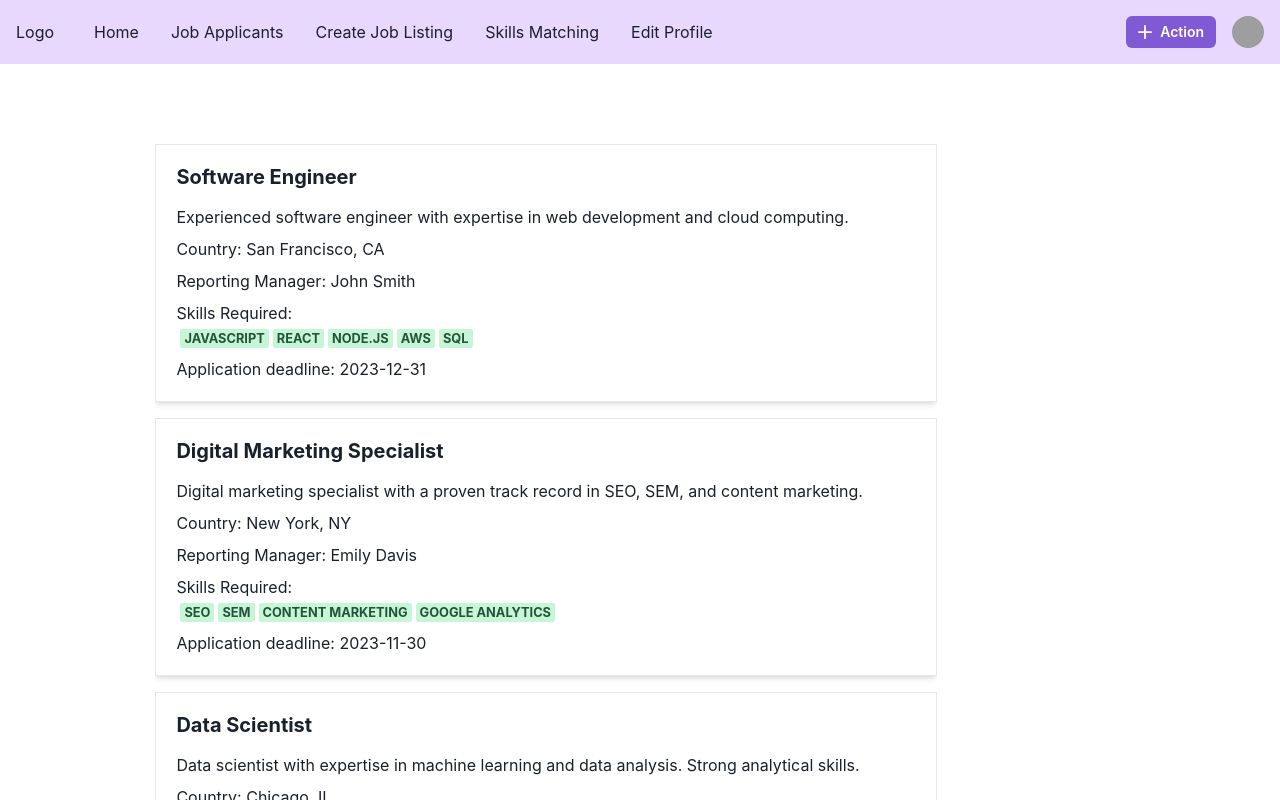
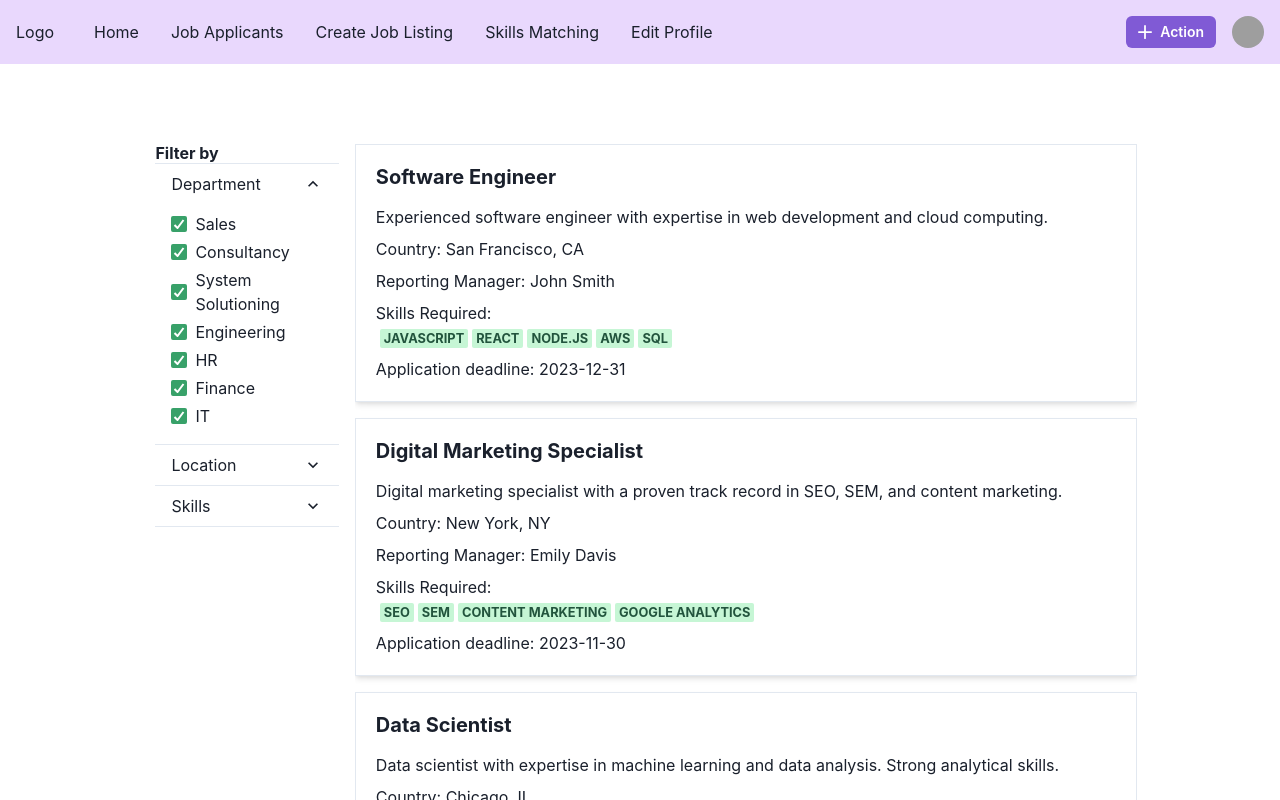
Before and after one commit to boonyeow/SPM2023, a React (Vite) app in the folder sbrb-frontend/: page / in a window 1280 px wide. Shown: the top 800 px of the page. Built offline with nearby package versions, Linux system fonts and the light colour scheme; grey boxes are pictures that could not be loaded.

Commit message:
feat(ui): SPM-25 add filter on frontend (#8)
* feat(ui): add filter section

* fix: neaten code

* touched up some formatting stuff

```diff
--- /dev/null
+++ b/sbrb-frontend/src/components/FilterRoleListings.jsx
@@ -0,0 +1,72 @@
+import {
+  Accordion,
+  AccordionButton,
+  AccordionIcon,
+  AccordionItem,
+  AccordionPanel,
+  Box,
+  Checkbox,
+  CheckboxGroup,
+  Heading,
+  Stack,
+} from "@chakra-ui/react";
+
+const filterCategories = [
+  {
+    title: "Department",
+    values: [
+      "Sales",
+      "Consultancy",
+      "System Solutioning",
+      "Engineering",
+      "HR",
+      "Finance",
+      "IT",
+    ],
+  },
+  {
+    title: "Location",
+    values: ["Singapore", "Malaysia"],
+  },
+  {
+    title: "Skills",
+    values: ["Agile", "Excel"],
+  },
+];
+
+function FilterRoleListing() {
+  return (
+    <>
+      <Heading as="h5" size="sm">
+        Filter by
+      </Heading>
+      <Accordion defaultIndex={[0]} allowMultiple>
+        {filterCategories.map((category, index) => (
+          <AccordionItem key={index}>
+            <h2>
+              <AccordionButton>
+                <Box as="span" flex="1" textAlign="left">
+                  {category.title}
+                </Box>
+                <AccordionIcon />
+              </AccordionButton>
+            </h2>
+            <AccordionPanel pb={4}>
+              <CheckboxGroup colorScheme="green" defaultValue={category.values}>
+                <Stack spacing={[1]} direction={["column"]}>
+                  {category.values.map((value) => (
+                    <Checkbox key={value} value={value}>
+                      {value}
+                    </Checkbox>
+                  ))}
+                </Stack>
+              </CheckboxGroup>
+            </AccordionPanel>
+          </AccordionItem>
+        ))}
+      </Accordion>
+    </>
+  );
+}
+
+export default FilterRoleListing;
--- a/sbrb-frontend/src/components/Layout.jsx
+++ b/sbrb-frontend/src/components/Layout.jsx
@@ -1,4 +1,4 @@
-import Navbar from './Navbar';
+import Navbar from "./Navbar";
 
 const Layout = ({ children }) => {
   return (
--- a/sbrb-frontend/src/pages/Home.jsx
+++ b/sbrb-frontend/src/pages/Home.jsx
@@ -1,3 +1,4 @@
+import FilterRoleListing from "../components/FilterRoleListings";
 import Layout from "../components/Layout";
 import RoleListingCard from "../components/RoleListingCard";
 import { Box, Flex, Grid, GridItem, Stack } from "@chakra-ui/react";
@@ -59,6 +60,9 @@ const Home = () => {
                 templateRows="repeat(2, 1fr)"
                 templateColumns="repeat(5, 1fr)"
                 gap={4}>
+                <GridItem rowSpan={2} colSpan={1}>
+                  <FilterRoleListing />
+                </GridItem>
                 <GridItem rowSpan={2} colSpan={4}>
                   <Box h="100%" overflow="auto">
                     <Stack spacing={4}>
```
Also changed, not shown: 2 other files (tests, documents, lock files or other folders).
